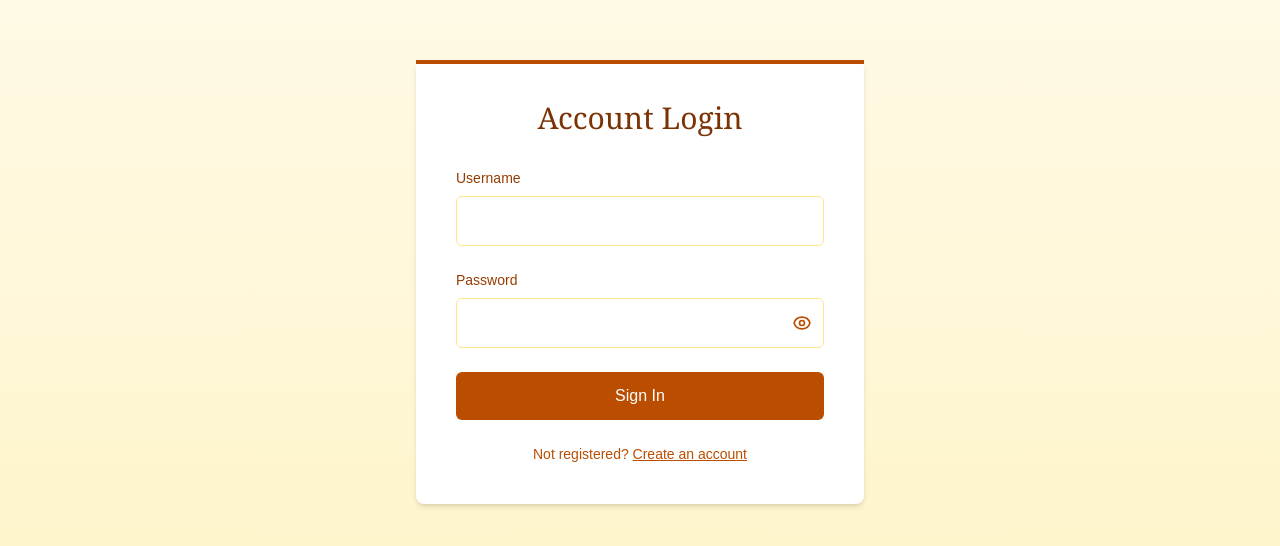
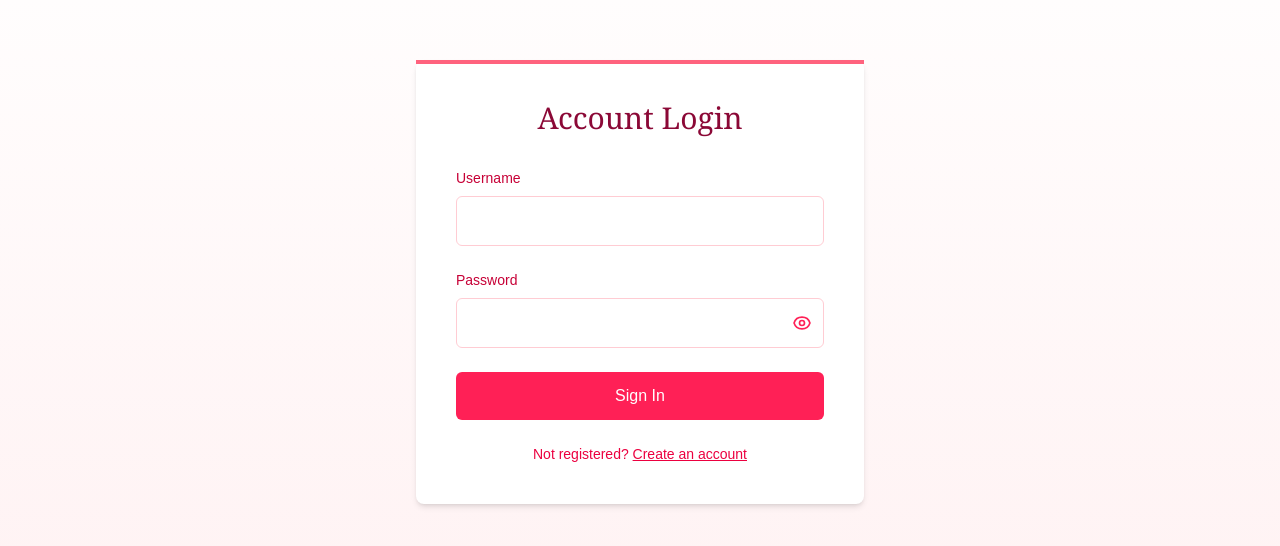
Before and after one commit to sai-krishna-sk/e-commerce, a Next.js app in the folder frontend/: page /login in a window 1280 px wide. Shown: the part 118-664 px from the top of the page. Built offline with nearby package versions, Linux system fonts and the light colour scheme.

Commit message:
Update login.js

```diff
--- a/frontend/src/pages/login.js
+++ b/frontend/src/pages/login.js
@@ -42,10 +42,10 @@ export default function LoginPage() {
   };
 
   return (
-    <div className="flex flex-col items-center justify-center min-h-screen bg-gradient-to-b from-amber-50 to-amber-100">
+    <div className="flex flex-col items-center justify-center min-h-screen bg-gradient-to-b from-white to-rose-50">
       <div className="relative w-full max-w-md p-10 bg-white rounded-lg shadow-md">
-        <div className="absolute top-0 left-0 w-full h-1 bg-amber-700"></div>
-        <h2 className="text-3xl font-serif text-center mb-8 text-amber-900">Account Login</h2>
+        <div className="absolute top-0 left-0 w-full h-1 bg-rose-400"></div>
+        <h2 className="text-3xl font-serif text-center mb-8 text-rose-900">Account Login</h2>
         {error && (
           <div className="bg-red-50 text-red-600 p-3 rounded-md mb-6 text-center text-sm border border-red-100">
             {error}
@@ -53,31 +53,31 @@ export default function LoginPage() {
         )}
         <form onSubmit={handleSubmit} className="space-y-6">
           <div>
-            <label className="block text-amber-800 mb-2 text-sm">Username</label>
+            <label className="block text-rose-700 mb-2 text-sm">Username</label>
             <input
               type="text"
               name="username"
               value={formData.username}
               onChange={handleChange}
-              className="w-full p-3 border border-amber-200 rounded-md focus:outline-none focus:ring-2 focus:ring-amber-500 text-amber-900"
+              className="w-full p-3 border border-rose-200 rounded-md focus:outline-none focus:ring-2 focus:ring-rose-300 text-rose-900"
               required
             />
           </div>
           <div>
-            <label className="block text-amber-800 mb-2 text-sm">Password</label>
+            <label className="block text-rose-700 mb-2 text-sm">Password</label>
             <div className="relative">
               <input
                 type={showPassword ? "text" : "password"}
                 name="password"
                 value={formData.password}
                 onChange={handleChange}
-                className="w-full p-3 border border-amber-200 rounded-md focus:outline-none focus:ring-2 focus:ring-amber-500 text-amber-900 pr-12"
+                className="w-full p-3 border border-rose-200 rounded-md focus:outline-none focus:ring-2 focus:ring-rose-300 text-rose-900 pr-12"
                 required
               />
               <button
                 type="button"
                 onClick={togglePasswordVisibility}
-                className="absolute right-3 top-1/2 transform -translate-y-1/2 text-amber-700 hover:text-amber-900 cursor-pointer"
+                className="absolute right-3 top-1/2 transform -translate-y-1/2 text-rose-500 hover:text-rose-700 cursor-pointer"
                 aria-label={showPassword ? "Hide password" : "Show password"}
               >
                 {showPassword ? (
@@ -95,13 +95,13 @@ export default function LoginPage() {
           </div>
           <button
             type="submit"
-            className="w-full bg-amber-700 text-white p-3 rounded-md hover:bg-amber-800 transition-colors font-medium"
+            className="w-full bg-rose-500 text-white p-3 rounded-md hover:bg-rose-600 transition-colors font-medium"
           >
             Sign In
           </button>
-          <div className="text-center text-amber-700 text-sm space-y-2">
+          <div className="text-center text-rose-600 text-sm space-y-2">
             <p>
-              Not registered? <Link href="/register" className="underline hover:text-amber-900">Create an account</Link>
+              Not registered? <Link href="/register" className="underline hover:text-rose-800">Create an account</Link>
             </p>
           </div>
         </form>
```
